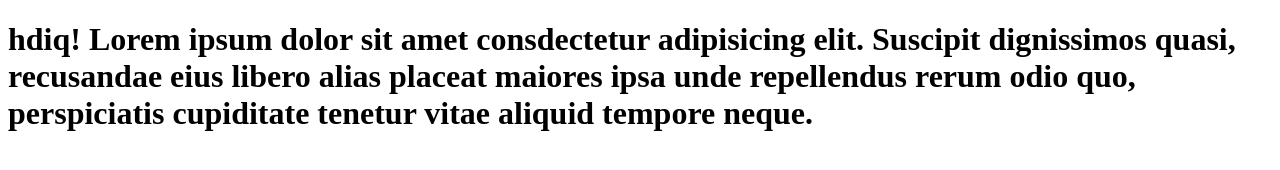
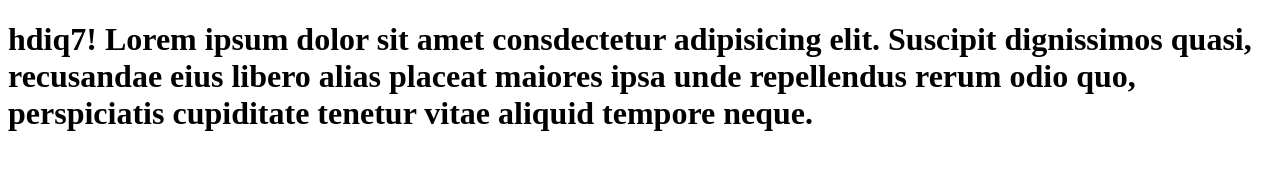
Before and after one commit to blyngo/web-site, a plain HTML site: page htmlstudy.html in a window 1280 px wide. Drawn offline with Linux system fonts and the light colour scheme.

Commit message:
Add files via upload

```diff
--- a/htmlstudy.html
+++ b/htmlstudy.html
@@ -2,11 +2,11 @@
 
     <html>
         <head>
-            <title>study</title>
+            <title>study7</title>
         </head>
 
         <body>
-            <h1>hdiq! Lorem ipsum dolor sit amet consdectetur adipisicing elit. Suscipit dignissimos quasi, recusandae eius libero alias placeat maiores ipsa unde repellendus rerum odio quo, perspiciatis cupiditate tenetur vitae aliquid tempore neque.</h1>
+            <h1>hdiq7! Lorem ipsum dolor sit amet consdectetur adipisicing elit. Suscipit dignissimos quasi, recusandae eius libero alias placeat maiores ipsa unde repellendus rerum odio quo, perspiciatis cupiditate tenetur vitae aliquid tempore neque.</h1>
 
         </body>
     </html>
```
